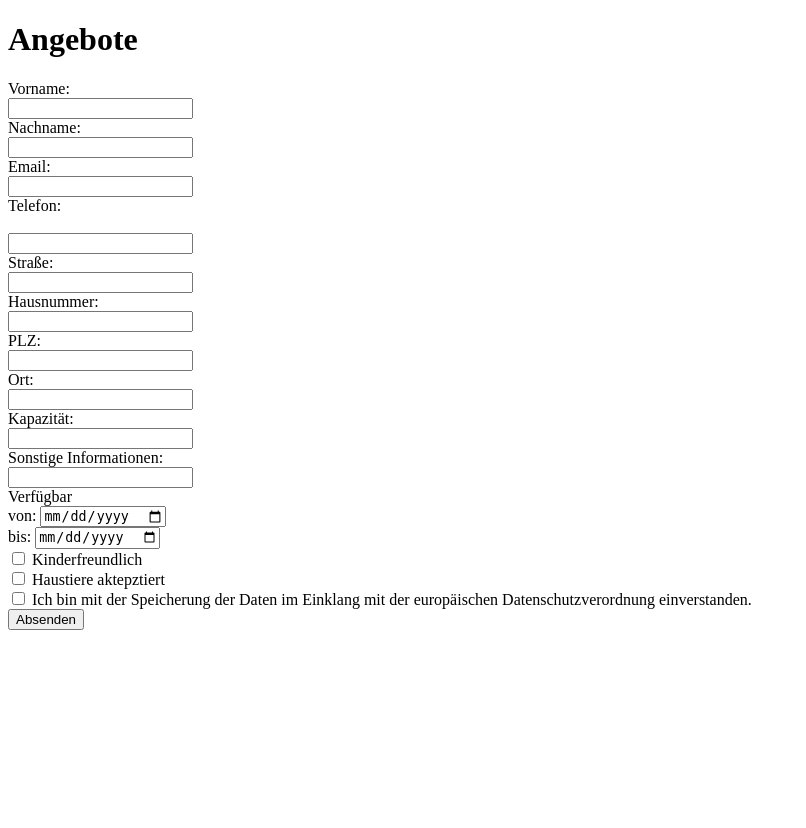
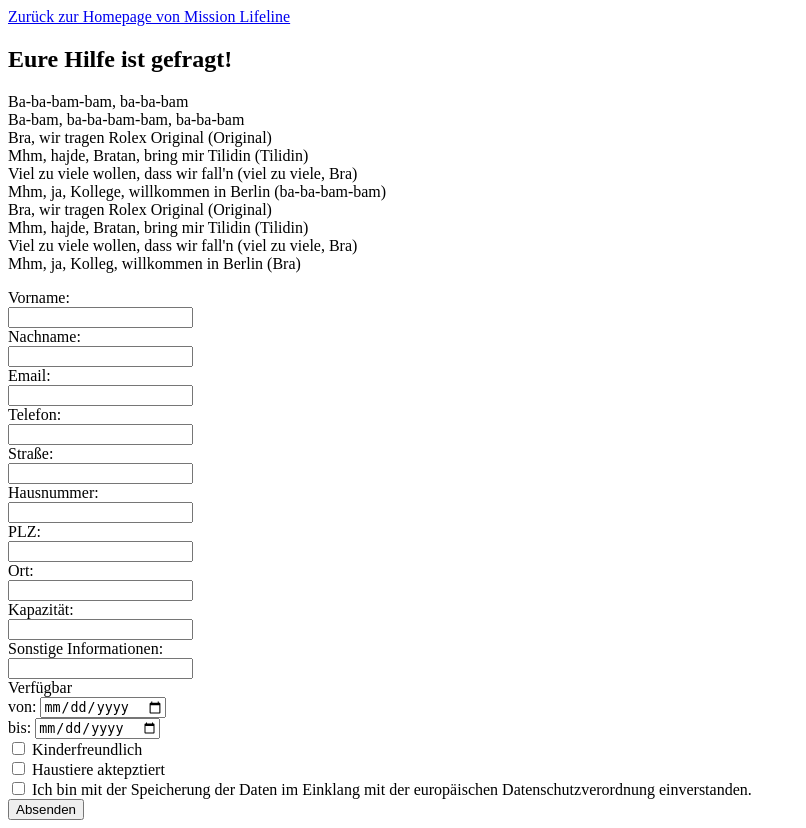
Before and after one commit to CpyPst/rundenudel, a Flask app: page /offer/ in a window 1280 px wide. Shown: the whole page, without its empty margins (0-806 px from the left). Before the commit the page ends 630 px from the top, so only its background shows below. Run offline with Flask 2, Linux system fonts and the light colour scheme; parts of the project's set-up code (start-up, migrations or seed data) failed here and were passed over.

Commit message:
form finished, added text and header

```diff
--- a/rundenudel/templates/offer.html
+++ b/rundenudel/templates/offer.html
@@ -3,10 +3,28 @@
 <html>
     <head>
         <title>Offer</title>
+        <meta charset="UTF-8">
+        <meta name="viewport" content="width=device-width, initial-scale=1">
+        <link rel="stylesheet" href="../static/style.css">
     </head>
+    <body>
+        <main>
+            <div class="header-img"></div>
 
-    <body>
-        <h1>Angebote</h1>
+            <section id="link"><a href="https://mission-lifeline.de">Zur&uuml;ck zur Homepage von Mission Lifeline</a></section>
+            <section id="caption">
+                <h1>Eure Hilfe ist gefragt!</h1>
+                <p>Ba-ba-bam-bam, ba-ba-bam<br>
+                    Ba-bam, ba-ba-bam-bam, ba-ba-bam<br>
+                    Bra, wir tragen Rolex Original (Original)<br>
+                    Mhm, hajde, Bratan, bring mir Tilidin (Tilidin)<br>
+                    Viel zu viele wollen, dass wir fall'n (viel zu viele, Bra)<br>
+                    Mhm, ja, Kollege, willkommen in Berlin (ba-ba-bam-bam)<br>
+                    Bra, wir tragen Rolex Original (Original)<br>
+                    Mhm, hajde, Bratan, bring mir Tilidin (Tilidin)<br>
+                    Viel zu viele wollen, dass wir fall'n (viel zu viele, Bra)<br>
+                    Mhm, ja, Kolleg, willkommen in Berlin (Bra)</p>
+            </section>
 
             <form>
                 <label for="firstname">Vorname:</label><br>
@@ -14,9 +32,9 @@
                 <label for="lastname">Nachname:</label><br>
                 <input type="text" id="lastname" name="lastname"><br>
                 <label for="email">Email:</label><br>
-            <input type="text" id="email" name="email"><br>
-            <label for="phone">Telefon:</label></form><br>
-            <input type="text" id="phone" name="phone"><br>
+                <input type="email" id="email" name="email"><br>
+                <label for="phone">Telefon:</label><br>
+                <input type="tel" id="phone" name="phone"><br>
                 <label for="str">Stra&szlig;e:</label><br>
                 <input type="text" id="street" name="street"><br>
                 <label for="aptnumber">Hausnummer:</label><br>
@@ -34,14 +52,14 @@
                 <input type="date" id="startdate" name="startdate"><br>
                 <label for="enddate">bis: </label>
                 <input type="date" id="enddate" name="enddate"><br>
-
-            <input type="checkbox" id="kid" name="kid" value="Kid">
-            <label for="kid"> Kinderfreundlich</label><br>
-            <input type="checkbox" id="animal" name="animal" value="Animal">
-            <label for="vehicle2">Haustiere aktepztiert</label><br>
+                <input type="checkbox" id="kidfriendly" name="kidfriendly" value="kidfriendly">
+                <label for="kidfriendly"> Kinderfreundlich</label><br>
+                <input type="checkbox" id="petfriendly" name="petfriendly" value="petfriendly">
+                <label for="petfriendly">Haustiere aktepztiert</label><br>
                 <input type="checkbox" id="dsgvo" name="dsgvo" value="DSGVO">
                 <label for="dsgvo">Ich bin mit der Speicherung der Daten im Einklang mit der europ&auml;ischen Datenschutzverordnung einverstanden.</label><br>
                 <input type="submit" value="Absenden">
             </form>
+        </main>
     </body>
 </html>
```
Lines whose indentation alone changed are shown as unchanged.
